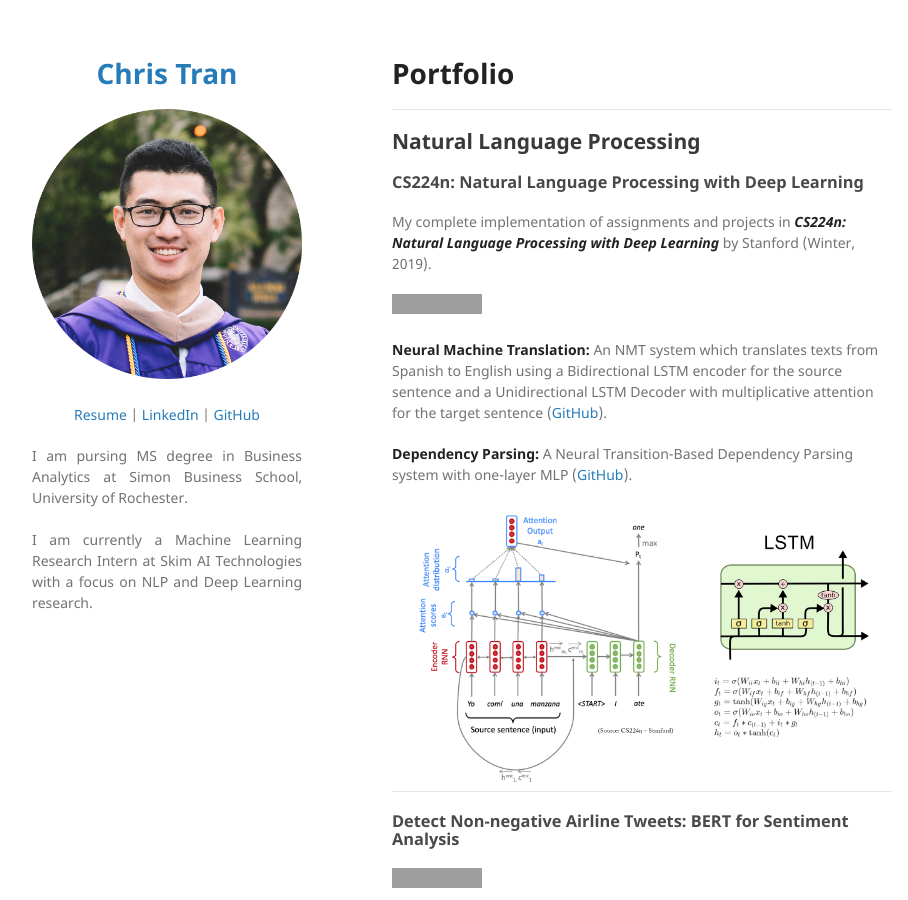
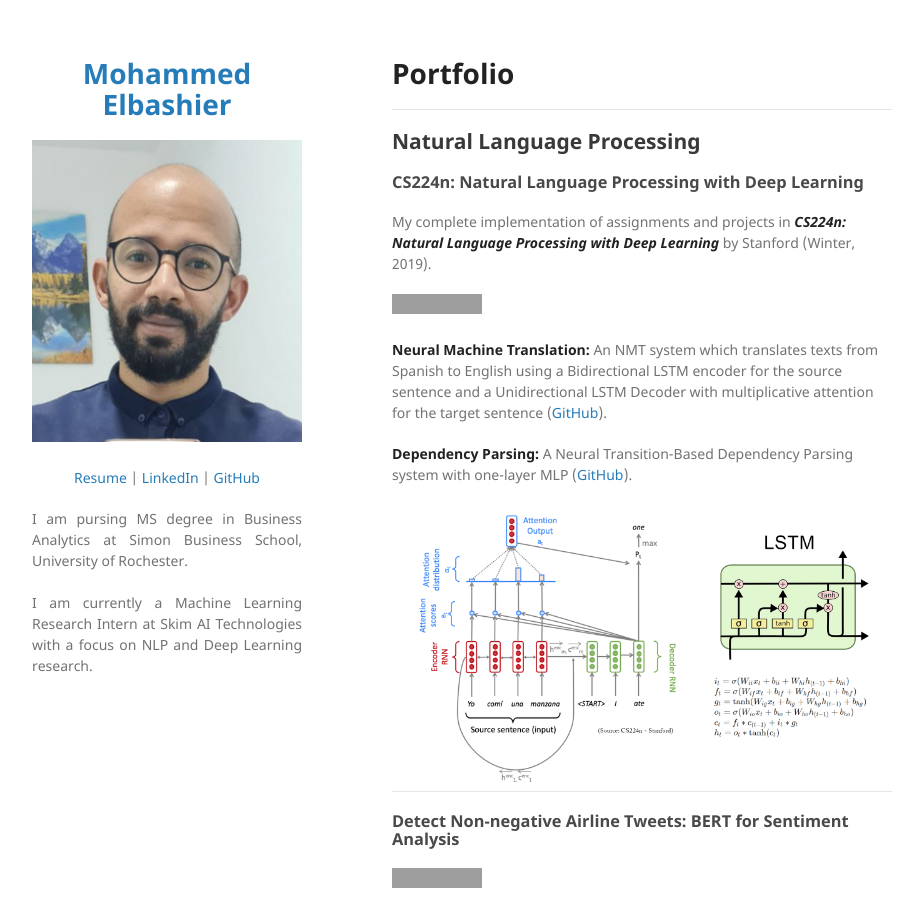
Before and after one commit to elbashier/elbashier.github.io, a Jekyll site: the page built from index.md, in a window 1280 px wide and 900 px high. Shown: the whole window, without its empty margins (178-1086 px from the left). Built offline with Jekyll 4.4.1, drawn with Linux system fonts in a browser that asks for light colours; our own code applies the rules of GitHub Pages for plain Markdown files; grey boxes are pictures that could not be loaded.

Commit message:
profilepic

```diff
--- a/_config.yml
+++ b/_config.yml
@@ -1,4 +1,4 @@
-title: <p align="center"> Chris Tran </p>
+title: <p align="center"> Mohammed Elbashier </p>
 
 logo: "/images/picture.png?raw=true"
 
```
Also changed, not shown: images/picture.png.
